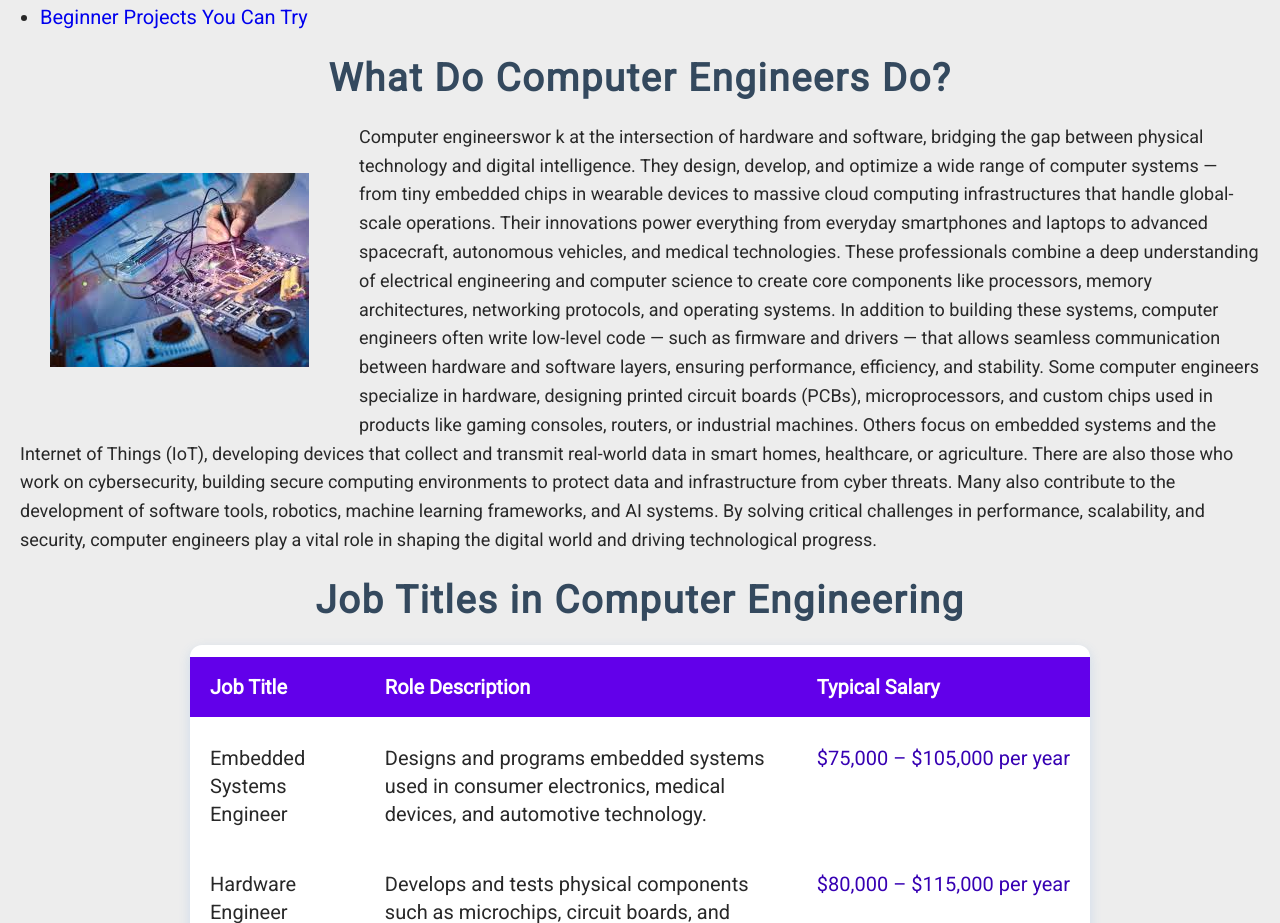
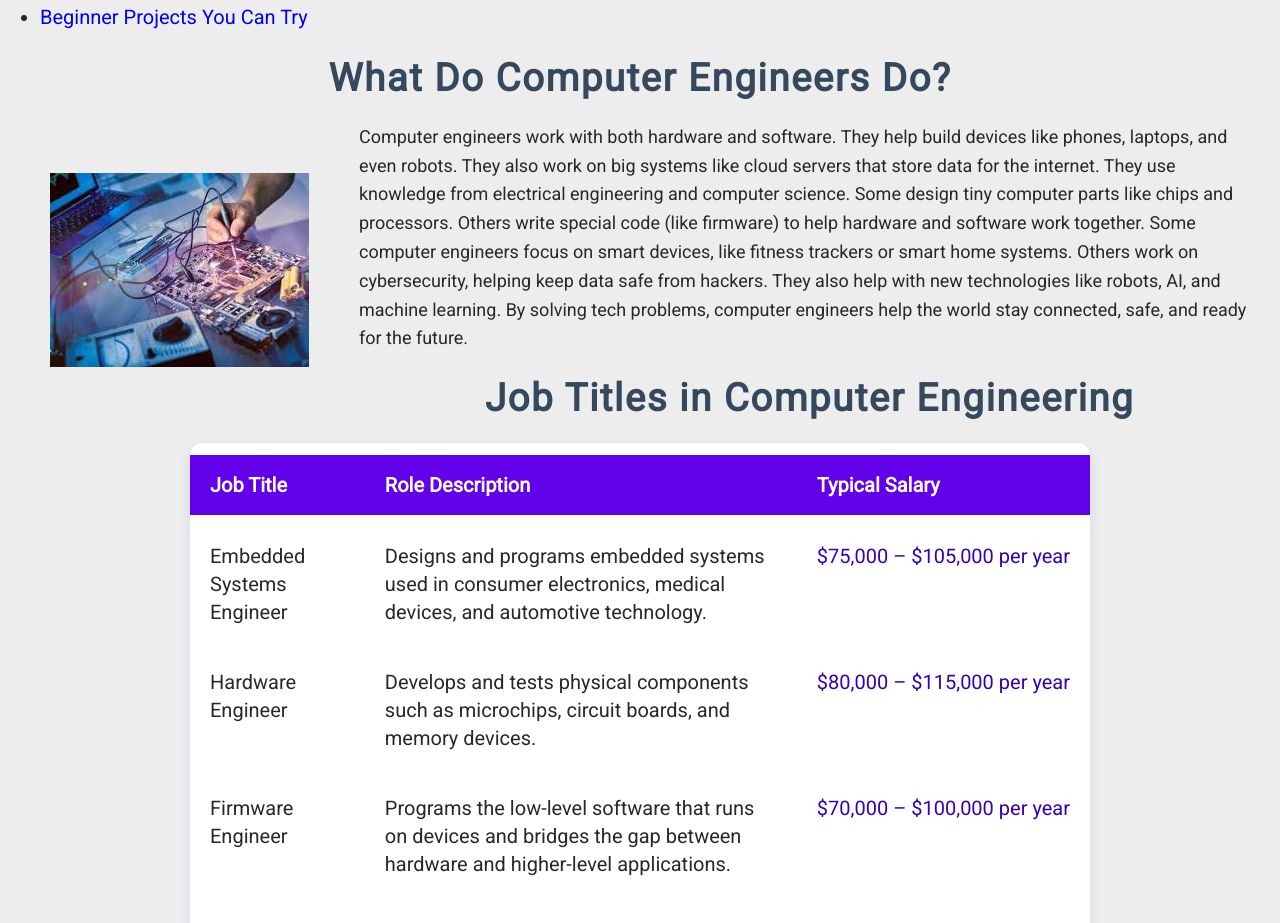
Before and after one commit to arurushari/The-Engineer-s-Map, a plain HTML site: page computer.html in a window 1280 px wide. Shown: the part 813-1736 px from the top of the page. Drawn offline with Linux system fonts and the light colour scheme.

Commit message:
Update computer.html

```diff
--- a/computer.html
+++ b/computer.html
@@ -68,14 +68,13 @@ Learn what engineers do, where they work, what skills they need, and how to choo
       </div>
       <div class="text">
         <p>
+Computer engineers work with both hardware and software. They help build devices like phones, laptops, and even robots. They also work on big systems like cloud servers that store data for the internet.
 
-Computer engineerswor k at the intersection of hardware and software, bridging the gap between physical technology and digital intelligence. They design, develop, and optimize a wide range of computer systems — from tiny embedded chips in wearable devices to massive cloud computing infrastructures that handle global-scale operations. Their innovations power everything from everyday smartphones and laptops to advanced spacecraft, autonomous vehicles, and medical technologies.
+They use knowledge from electrical engineering and computer science. Some design tiny computer parts like chips and processors. Others write special code (like firmware) to help hardware and software work together.
 
-These professionals combine a deep understanding of electrical engineering and computer science to create core components like processors, memory architectures, networking protocols, and operating systems. In addition to building these systems, computer engineers often write low-level code — such as firmware and drivers — that allows seamless communication between hardware and software layers, ensuring performance, efficiency, and stability.
+Some computer engineers focus on smart devices, like fitness trackers or smart home systems. Others work on cybersecurity, helping keep data safe from hackers.
 
-Some computer engineers specialize in hardware, designing printed circuit boards (PCBs), microprocessors, and custom chips used in products like gaming consoles, routers, or industrial machines. Others focus on embedded systems and the Internet of Things (IoT), developing devices that collect and transmit real-world data in smart homes, healthcare, or agriculture. There are also those who work on cybersecurity, building secure computing environments to protect data and infrastructure from cyber threats.
-
-Many also contribute to the development of software tools, robotics, machine learning frameworks, and AI systems. By solving critical challenges in performance, scalability, and security, computer engineers play a vital role in shaping the digital world and driving technological progress.
+They also help with new technologies like robots, AI, and machine learning. By solving tech problems, computer engineers help the world stay connected, safe, and ready for the future.
 
 
 
```
